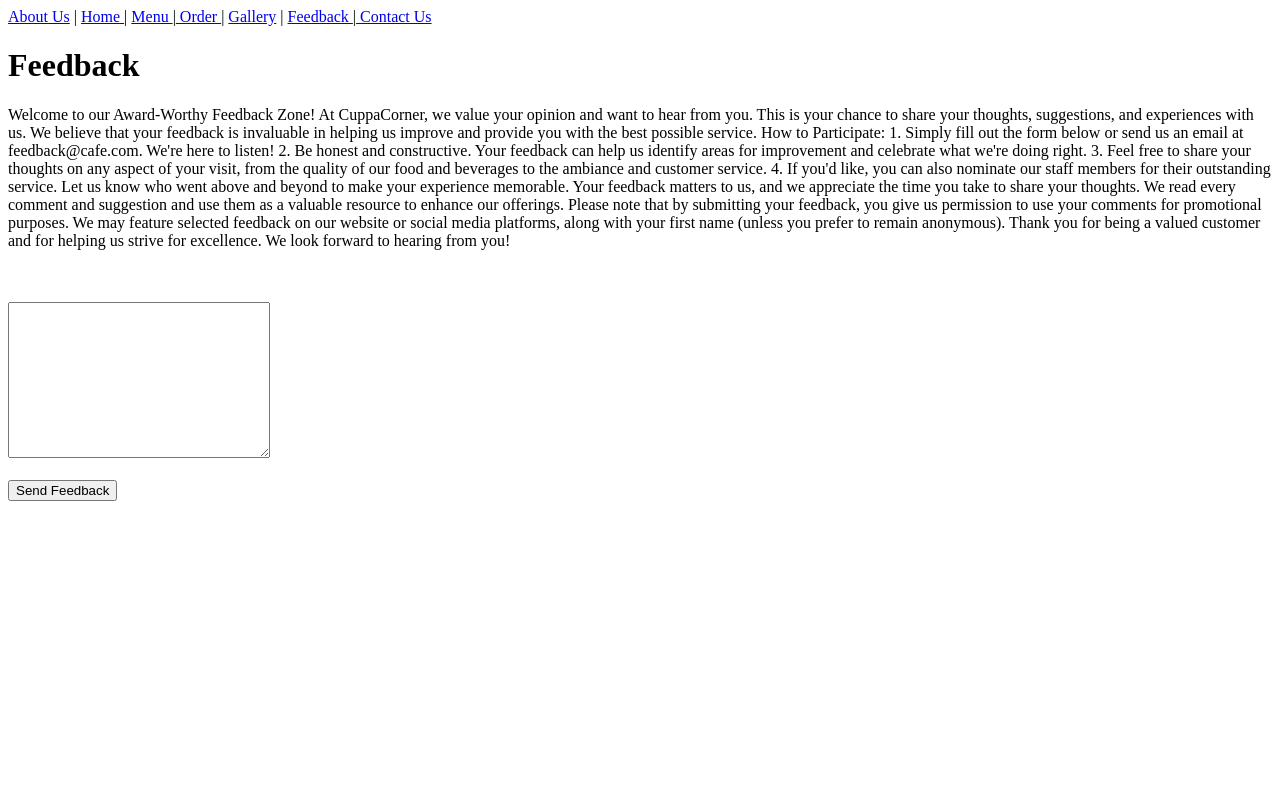
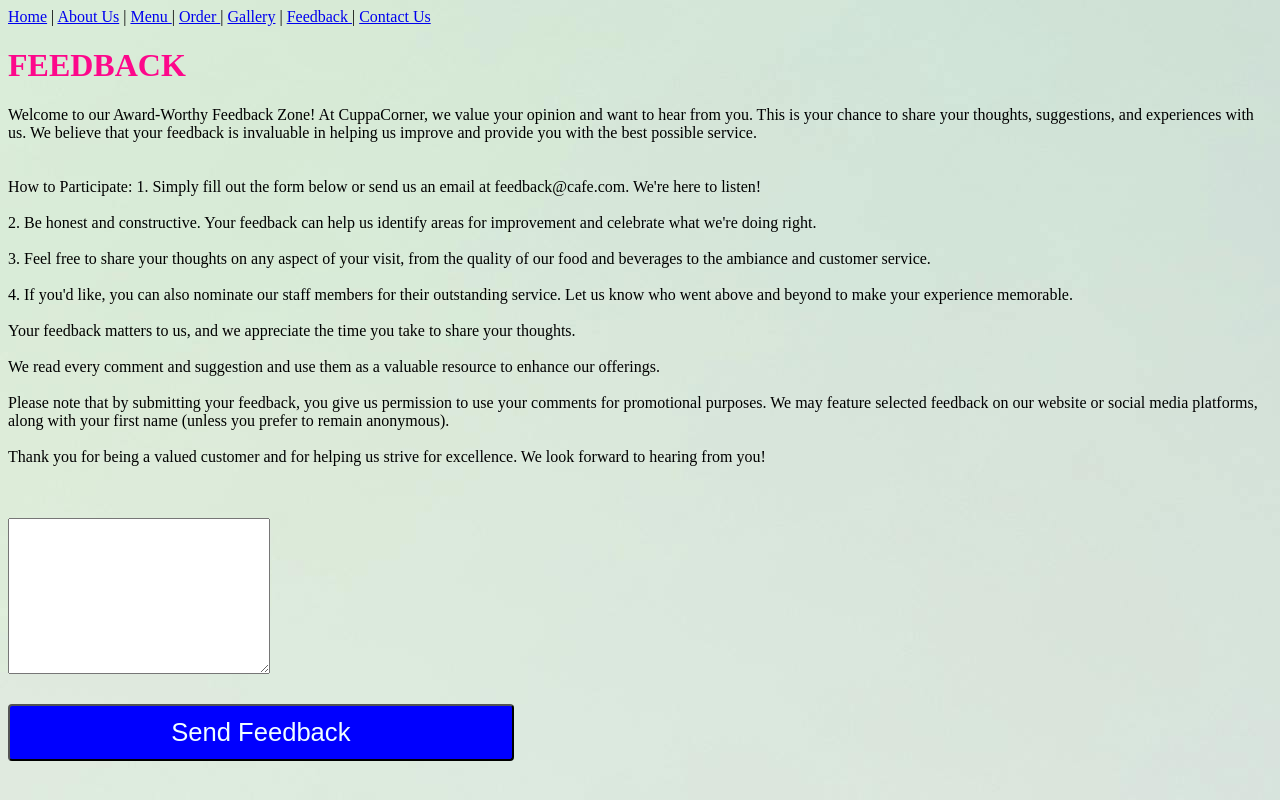
Before and after one commit to fatumaahmed2024/wad_a, a PHP site: page /Feedback.html in a window 1280 px wide. Run offline with PHP 8.4, Linux system fonts and the light colour scheme.

Commit message:
introduced a break after each step

```diff
--- a/Contact Us.html
+++ b/Contact Us.html
@@ -4,6 +4,7 @@
     <meta charset="UTF-8">
     <meta name="viewport" content="width=device-width, initial-scale=1.0">
     <title>Contact Us</title>
+    <link rel="stylesheet" href="style.css">
 </head>
 <body>
 
--- a/Feedback.html
+++ b/Feedback.html
@@ -4,12 +4,18 @@
     <meta charset="UTF-8">
     <meta name="viewport" content="width=device-width, initial-scale=1.0">
     <title>Feedback</title>
+    <link rel="stylesheet" href="style.css">
 </head>
-<body>
-    <a href="about.html">About Us</a> | <a href="index.html"> Home </a> |
-                <a href="Menu.html"> Menu </a> |<a href="Order.html"> Order </a> | <a href="Gallery.html">
-                    Gallery</a>      | <a href="Feedback.html"> Feedback </a> |<a href="Contact Us.html"
-                    > Contact Us </a>
+<body class="body_index_bg">
+
+    <a href="index.html">Home</a> |
+    <a href="about.html">About Us</a> |
+                <a href="Menu.html"> Menu </a> |
+                <a href="Order.html"> Order </a> |
+                 <a href="Gallery.html">  Gallery</a> |
+                    <a href="Feedback.html"> Feedback </a> |
+                    <a href="Contact Us.html" > Contact Us </a>
+
 
     <h1>Feedback</h1>
     <p>Welcome to our Award-Worthy Feedback Zone!
@@ -17,26 +23,31 @@
         This is your chance to share your thoughts, suggestions, and experiences with us.
          We believe that your feedback is invaluable in helping us improve and provide you
           with the best possible service.
+          <br><br><br>
 
         How to Participate:
         1. Simply fill out the form below or send us an email at feedback@cafe.com.
         We're here to listen!
+        <br><br>
         2. Be honest and constructive. Your feedback can help us identify areas for
         improvement and celebrate what we're doing right.
+        <br><br>
+
         3. Feel free to share your thoughts on any aspect of your visit, from the
         quality of our food and beverages to the ambiance and customer service.
+        <br><br>
         4. If you'd like, you can also nominate our staff members for their outstanding
          service. Let us know who went above and beyond to make your experience memorable.
-
+        <br><br>
         Your feedback matters to us, and we appreciate the time you take to share your thoughts.
-
+        <br><br>
         We read every comment and suggestion and use them as a valuable resource to enhance our
          offerings.
-
+        <br><br>
         Please note that by submitting your feedback, you give us permission to use your comments
          for promotional purposes. We may feature selected feedback on our website or social media
           platforms, along with your first name (unless you prefer to remain anonymous).
-
+        <br><br>
         Thank you for being a valued customer and for helping us strive for excellence.
         We look forward to hearing from you!
         </p>
--- a/Menu.html
+++ b/Menu.html
@@ -4,6 +4,7 @@
     <meta charset="UTF-8">
     <meta name="viewport" content="width=device-width, initial-scale=1.0">
     <title>Menu</title>
+    <link rel="stylesheet" href="style.css">
     <style>
 
         table{
--- a/Order.html
+++ b/Order.html
@@ -4,6 +4,7 @@
     <meta charset="UTF-8">
     <meta name="viewport" content="width=device-width, initial-scale=1.0">
     <title>Order Online</title>
+    <link rel="stylesheet" href="style.css">
 </head>
 <body>
 
--- a/style.css
+++ b/style.css
@@ -1,5 +1,5 @@
 body{
-    background-color: rgba(240, 237, 237);
+    background-color: whitesmoke;
 
 
 }
@@ -10,7 +10,8 @@ footer{
     color: white;
 }
 .body_index_bg{
-    background-color: rgb(156, 216, 239);
+    background-color: whitesmoke;
+    background-image: url("images/sam.jpg");
 }
 h1{
     text-align: left;
```
